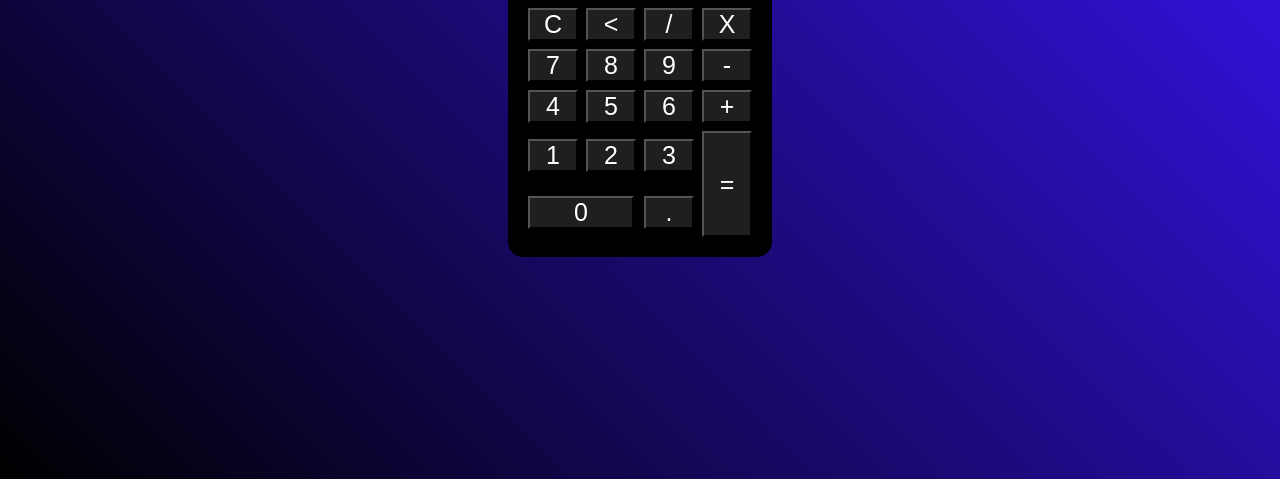
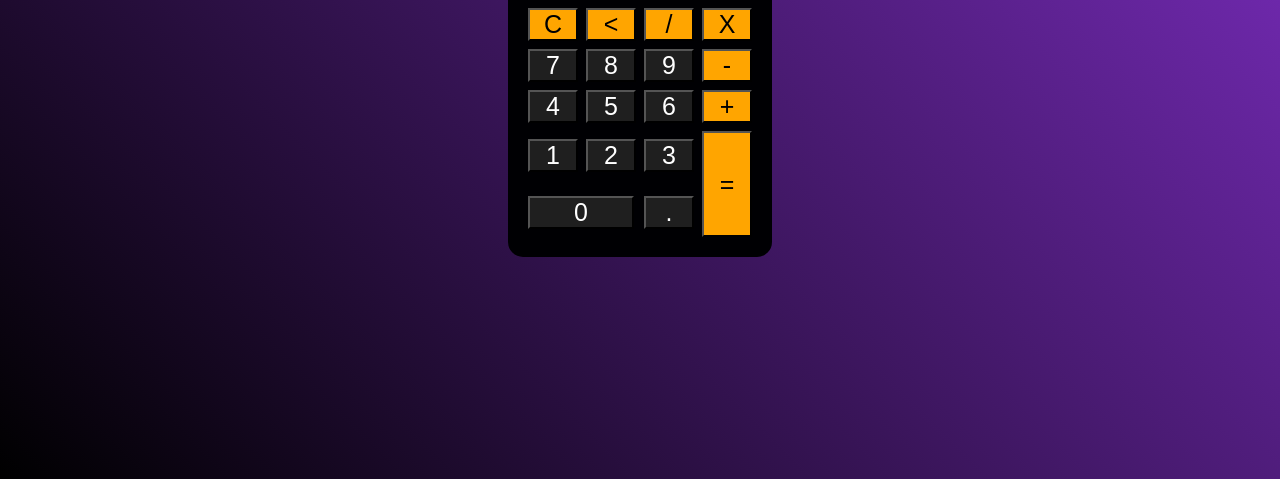
Before and after one commit to Vatrim/teste-4, a plain HTML site: page index.html in a window 1280 px wide. Shown: the part 321-800 px from the top of the page. Drawn offline with Linux system fonts and the light colour scheme.

Commit message:
trocando de botao para botao-laranja

```diff
--- a/index.html
+++ b/index.html
@@ -11,7 +11,7 @@
         }
 
         .fundo{
-            background-image: linear-gradient(45deg,black, rgb(60, 20, 255));
+            background-image: linear-gradient(45deg,black, rgb(129, 47, 201));
             height: 100vh;
             color:aliceblue;
             font-family:Arial, Helvetica, sans-serif;
@@ -40,6 +40,16 @@
         .botao:houver{
             background-color: black;
         }
+        .botao-laranja {
+            background-color: orange;
+            width: 50px;
+            height: 50;
+            font-size: 25px;
+            cursor: pointer;
+            margin: 3px;
+            border: nome;
+            color: black;
+        }
 
         #resultado{
             background-color: white;
@@ -67,31 +77,31 @@
 
    <table>
        <tr>
-           <td><button class="botao" onclick="clean()">C</button></td>
-           <td><button class="botao" onclick="back()"><</button></td>
-           <td><button class="botao" onclick="insert('/')">/</button></td>
-           <td><button class="botao" onclick="insert('*')">X</button></td>
+           <td><button class="botao-laranja" onclick="clean()">C</button></td>
+           <td><button class="botao-laranja" onclick="back()"><</button></td>
+           <td><button class="botao-laranja" onclick="insert('/')">/</button></td>
+           <td><button class="botao-laranja" onclick="insert('*')">X</button></td>
        </tr>
 
        <tr>
            <td><button class="botao" onclick="insert('7')">7</button></td>
            <td><button class="botao" onclick="insert('8')">8</button></td>
            <td><button class="botao" onclick="insert('9')">9</button></td>
-           <td><button class="botao" onclick="insert('-')">-</button></td>
+           <td><button class="botao-laranja" onclick="insert('-')">-</button></td>
        </tr>
 
        <tr>
            <td><button class="botao" onclick="insert('4')">4</button></td>
            <td><button class="botao" onclick="insert('5')">5</button></td>
            <td><button class="botao" onclick="insert('6')">6</button></td>
-           <td><button class="botao" onclick="insert('+')">+</button></td>
+           <td><button class="botao-laranja" onclick="insert('+')">+</button></td>
        </tr>
 
        <tr>
            <td><button class="botao" onclick="insert('1')">1</button></td>
            <td><button class="botao" onclick="insert('2')">2</button></td>
            <td><button class="botao" onclick="insert('3')">3</button></td>
-           <td rowspan="2"><button class="botao" style="height: 106px;" onclick="calcular ()"">=</button></td>
+           <td rowspan="2"><button class="botao-laranja" style="height: 106px;" onclick="calcular ()"">=</button></td>
        </tr>
 
        <tr>
```
